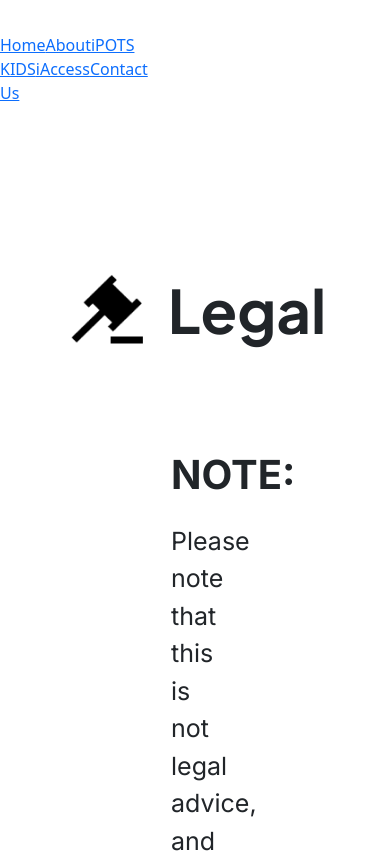
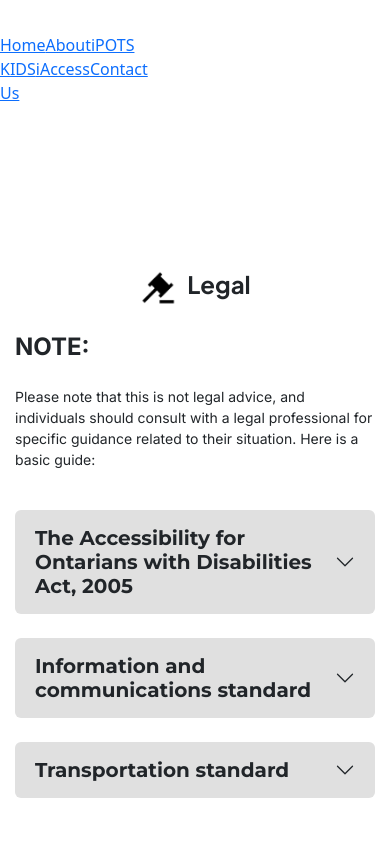
Before and after one commit to Lovepreet-G/iPOTS, a React (Vite) app in the folder iAccess/: page /legalpage in a window 390 px wide. Shown: the top 853 px of the page. Built offline with nearby package versions, Linux system fonts and the light colour scheme.

Commit message:
legal page responsive and screen reader compatible done

```diff
--- a/iAccess/src/pages/legalpage.jsx
+++ b/iAccess/src/pages/legalpage.jsx
@@ -7,7 +7,7 @@ export default function LegalPage() {
   return (
     <div className="legal">
       <div className="legal-header">
-        <img src={law} alt="image of gavel hitting a sounding block" />
+        <img src={law} alt="legal" className="law-image" />
         <h1 className="legal-header-title">Legal</h1>
       </div>
       <div className="legal-body">
@@ -18,12 +18,15 @@ export default function LegalPage() {
           their situation. Here is a basic guide:
         </p>
       </div>
-      <div className="legal-Accordion">
+      <div className="legal-Accordion custom-accordion">
+
         <div class="accordion accordion-flush" id="accordionFlushExample">
+        <ul className="accordion-list" aria-label="Legal accordion list">
+          <li>
           <div class="accordion-item rounded-2">
             <h2 class="accordion-header">
               <button
-                class="accordion-button rounded-2 collapsed"
+                class="accordion-button rounded-2 collapsed "
                 type="button"
                 data-bs-toggle="collapse"
                 data-bs-target="#flush-collapseOne"
@@ -57,6 +60,8 @@ export default function LegalPage() {
               </div>
             </div>
           </div>
+          </li>
+          <li>
           <div class="accordion-item rounded-2">
             <h2 class="accordion-header">
               <button
@@ -88,6 +93,8 @@ export default function LegalPage() {
               </div>
             </div>
           </div>
+          </li>
+          <li>
           <div class="accordion-item rounded-2">
             <h2 class="accordion-header">
               <button
@@ -119,7 +126,10 @@ export default function LegalPage() {
               </div>
             </div>
           </div>
+          </li>
+          </ul>
         </div>
+
       </div>
     </div>
   );
--- a/iAccess/src/pages/myAccommodationsMenu.jsx
+++ b/iAccess/src/pages/myAccommodationsMenu.jsx
@@ -1,6 +1,7 @@
 import React, { useState, useRef, useEffect } from "react";
 import { useNavigate } from "react-router-dom";
 import { useLocation } from "react-router-dom";
+import Popup from "reactjs-popup";
 import "../styles/myAccommodations.css";
 
 import homeImg from "../../public/01-home.png";
@@ -21,6 +22,8 @@ const MyAccommodations = () => {
   const location = queryParams.get("location");
 
   const [selectedLocation, setSelectedLocation] = useState(location);
+  const [open, setOpen] = useState(false);
+  const closeModal = () => setOpen(false);
   const navigate = useNavigate();
   const listRef = useRef(null); // Create a ref for the list
 
@@ -46,7 +49,7 @@ const MyAccommodations = () => {
   const checkBeforeNavigate = (url, event) => {
     //checking if the user selected the location
     if (!selectedLocation) {
-      alert("Please select a location first");
+      setOpen(true)
       event.preventDefault(); // Prevent the default link click behavior
       return;
     }
@@ -57,7 +60,7 @@ const MyAccommodations = () => {
   };
   const locations = [
     { name: "Home", img: homeImg, area: "Home" },
-    { name: "Work", img: briefcaseImg, area: "Work"},
+    { name: "Work", img: briefcaseImg, area: "Work" },
     { name: "School", img: backpackImg, area: "School" },
     { name: "Transit", img: transitImg, area: "Transit" },
     { name: "Medical", img: hospitalImg, area: "Medical" },
@@ -87,12 +90,12 @@ const MyAccommodations = () => {
             key={location.name}
             href="#"
             aria-label={`${location.area}${selectedLocation === location.name ? " (selected)" : ""}`}
-            className={`myLocation ${
-              selectedLocation === location.name ? "selected" : ""
+            className={`myLocation ${selectedLocation === location.name ? "selected" : ""
               }`}
             onClick={(event) => {
               event.preventDefault();
-              handleLocationClick(location.name)}}
+              handleLocationClick(location.name)
+            }}
           >
             <img
               src={location.img}
@@ -113,7 +116,8 @@ const MyAccommodations = () => {
                 className="myAccessibility-category"
                 onClick={(event) => {
                   event.preventDefault();
-              checkBeforeNavigate(category.url, event)}}
+                  checkBeforeNavigate(category.url, event)
+                }}
               >
                 <img
                   src={category.img}
@@ -134,6 +138,38 @@ const MyAccommodations = () => {
           ))}
         </ul>
       </div>
+      <Popup
+        open={open}
+        closeOnDocumentClick
+        onClose={closeModal}
+        overlayClassName="popup-overlay"
+        contentClassName="popup-content"
+      >
+        <div className="popup-message">
+          <ul className="popup-location-list" aria-label="List of Locations">
+            {locations.map((location) => (
+              <li key={location.name} className="popup-location-item" aria-label={location.area}>
+                <img
+                  src={location.img}
+                  alt={location.name}
+                  className="popup-location-img"
+                />
+                <span className="popup-location-name">{location.name}</span>
+              </li>
+            ))}
+          </ul>
+          <div className="message">
+            Select the location where these accommodations will be used
+          </div>
+          <div id="button-description" style={{ position: 'absolute', left: '-9999px' }}>
+            Button-
+          </div>
+          <button className="close" onClick={closeModal} aria-describedby="button-description">
+            OK
+          </button>
+
+        </div>
+      </Popup>
     </div>
   );
 };
--- a/iAccess/src/styles/legal.css
+++ b/iAccess/src/styles/legal.css
@@ -1,30 +1,31 @@
 @import url("https://fonts.googleapis.com/css2?family=Inter:wght@100..900&family=Montserrat:ital,wght@0,100..900;1,100..900&display=swap");
-.accordion {
-  --bs-accordion-btn-bg: #d9d9d9;
-  --bs-accordion-active-bg: #0fc0fc;
-  --bs-accordion-bg: #0fc0fc;
-  padding: 60px 171px 103px;
+
+
+.legal{
+  max-width: 790px;
+  margin: 0 auto;
+  padding: 0 15px;
 }
-.accordion-button {
-  font-family: "Montserrat", sans-serif;
-  font-size: 25px;
-  font-weight: 700;
+.legal-header {
+  display: flex;
+  justify-content: center;
+  align-items: flex-end;
 }
-.accordion-button:not(.collapsed) {
-  box-shadow: none;
+.law-image{
+  width: 4.625rem;
+  height: 4.625rem;
+}
+.legal-header-title {
+  height: 50px;
+  font-weight: bold;
   font-size: 40px;
-  --bs-accordion-active-color: black;
+  font-family: "Plus Jakarta Sans", sans-serif;
+  padding-left: 10px;
 }
-.accordion-item {
-  margin-top: 24px;
-  border-radius: 10px;
-  --bs-accordion-border-radius: 10px;
-}
-
 .legal-body {
   display: flex;
   flex-direction: column;
-  padding: 97px 171px 0px;
+  margin-top: 25px;
 }
 .legal-body-title {
   margin-bottom: 24px;
@@ -34,16 +35,67 @@
 }
 .legal-body-text {
   font-family: "Inter", sans-serif;
-  font-size: 25px;
+  font-size: 24px;
 }
-.legal-header {
-  display: flex;
-  justify-content: center;
-  align-items: flex-end;
+.accordion {
+  --bs-accordion-btn-bg: #d9d9d9;
+  --bs-accordion-active-bg: #0fc0fc;
+  --bs-accordion-bg: #0fc0fc;
+  /* padding: 0; */
 }
-.legal-header-title {
-  font-weight: bold;
-  font-size: 60px;
-  font-family: "Plus Jakarta Sans", sans-serif;
-  padding-left: 18px;
+ .custom-accordion .accordion-button {
+  font-family: "Montserrat", sans-serif;
+  font-size: 24px;
+  font-weight: 700;
+  background-color: #e0e0e0;
+  transition: background-color 0.3s;
 }
+.accordion-list {
+  list-style: none;
+  padding: 0;
+  margin: 0;
+}
+
+ .custom-accordion .accordion-button:not(.collapsed) {
+  box-shadow: none;
+  font-size: 40px;
+  --bs-accordion-active-color: black;
+  background-color: #0fc0fc;
+}
+.custom-accordion .accordion-item {
+  margin-top: 24px;
+  border-radius: 10px;
+  --bs-accordion-border-radius: 10px;
+}
+.accordion-body{
+  background-color: #0fc0fc;
+  font-size: 24px;
+  font-family: "Montserrat", sans-serif;
+  line-height: 2.5rem;
+}
+@media (max-width: 971px) {
+  .legal-header-title {
+    font-size: 24px;
+    height: 30px;
+  }
+  .law-image{
+    width: 2.375rem;
+    height: 2.375rem;
+  }
+  .legal-body-title  {
+    font-size: 24px;
+  }
+  .legal-body-text{
+    font-size: 14px;
+  }
+  .custom-accordion .accordion-button {
+    font-size: 20px;
+  }
+  .custom-accordion .accordion-button:not(.collapsed) {
+    font-size: 23px;
+  }
+  .accordion-body{
+    font-size: 14px;
+    line-height: 1.5rem;
+  }
+}
```
Lines whose indentation alone changed are shown as unchanged.
